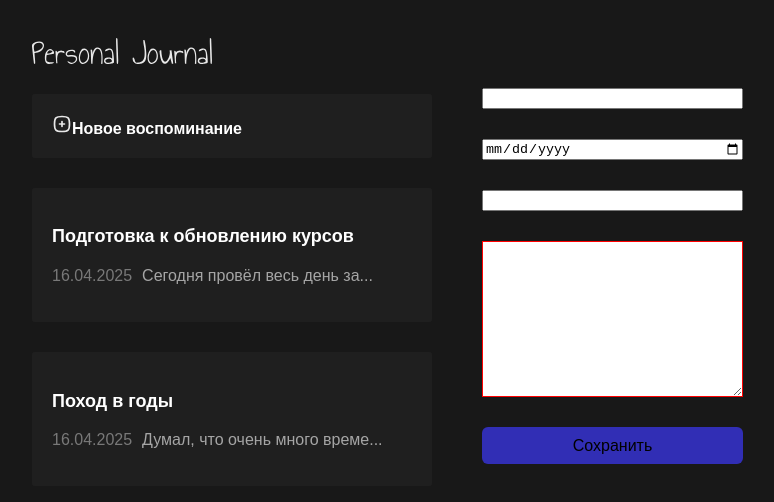
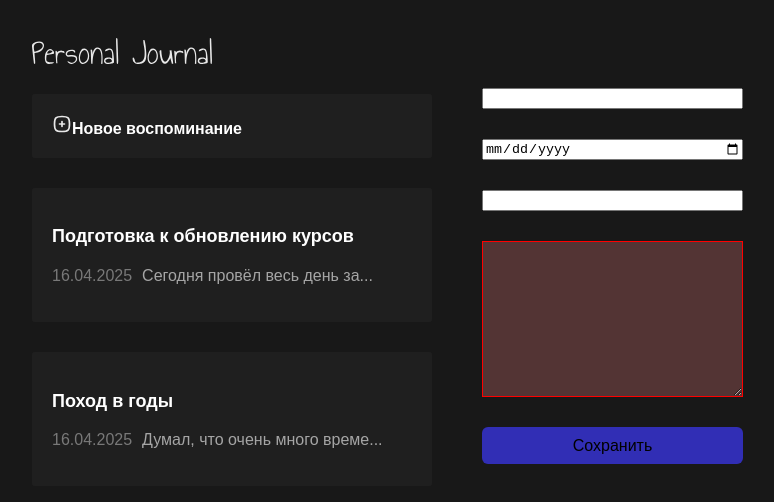
Before and after one commit to nes-develop/personal_journal, a React (Create React App) app: page / in a window 1280 px wide. Shown: the top 502 px of the page, without its empty margins (6-780 px from the left). Built offline with nearby package versions, Linux system fonts and the light colour scheme.

Commit message:
refactoring validation form in dynamic

```diff
--- a/src/components/JournalForm/JournalForm.css
+++ b/src/components/JournalForm/JournalForm.css
@@ -3,3 +3,8 @@
     flex-direction: column;
     gap: 30px;
 }
+
+.invalid {
+    border: 1px solid red;
+    background: rgb(83, 52, 52);
+}
--- a/src/components/JournalForm/JournalForm.jsx
+++ b/src/components/JournalForm/JournalForm.jsx
@@ -52,10 +52,10 @@ function JournalForm({ onSubmit }) {
     return (
         <>
             <form className="journal-form" onSubmit={addJournalItem}>
-                <input type="text" name="title" style={{ border: formValidState.title ? undefined : '1px solid red' }} />
-                <input type="date" name="date" style={{ border: formValidState.date ? undefined : '1px solid red' }} />
+                <input type="text" name="title" className={`input ${formValidState.title ? '' : 'invalid'}`} />
+                <input type="date" name="date" className={`input ${formValidState.date ? '' : 'invalid'}`} />
                 <input type="text" name="tag" />
-                <textarea name="post" id='' cols={30} rows={10} style={{ border: formValidState.post ? undefined : '1px solid red' }} ></textarea>
+                <textarea name="post" id='' cols={30} rows={10} className={`input ${formValidState.post ? '' : 'invalid'}`}></textarea>
                 <Button text="Сохранить" onClick={() => { console.log('Нажали') }} />
             </form>
         </>
```
